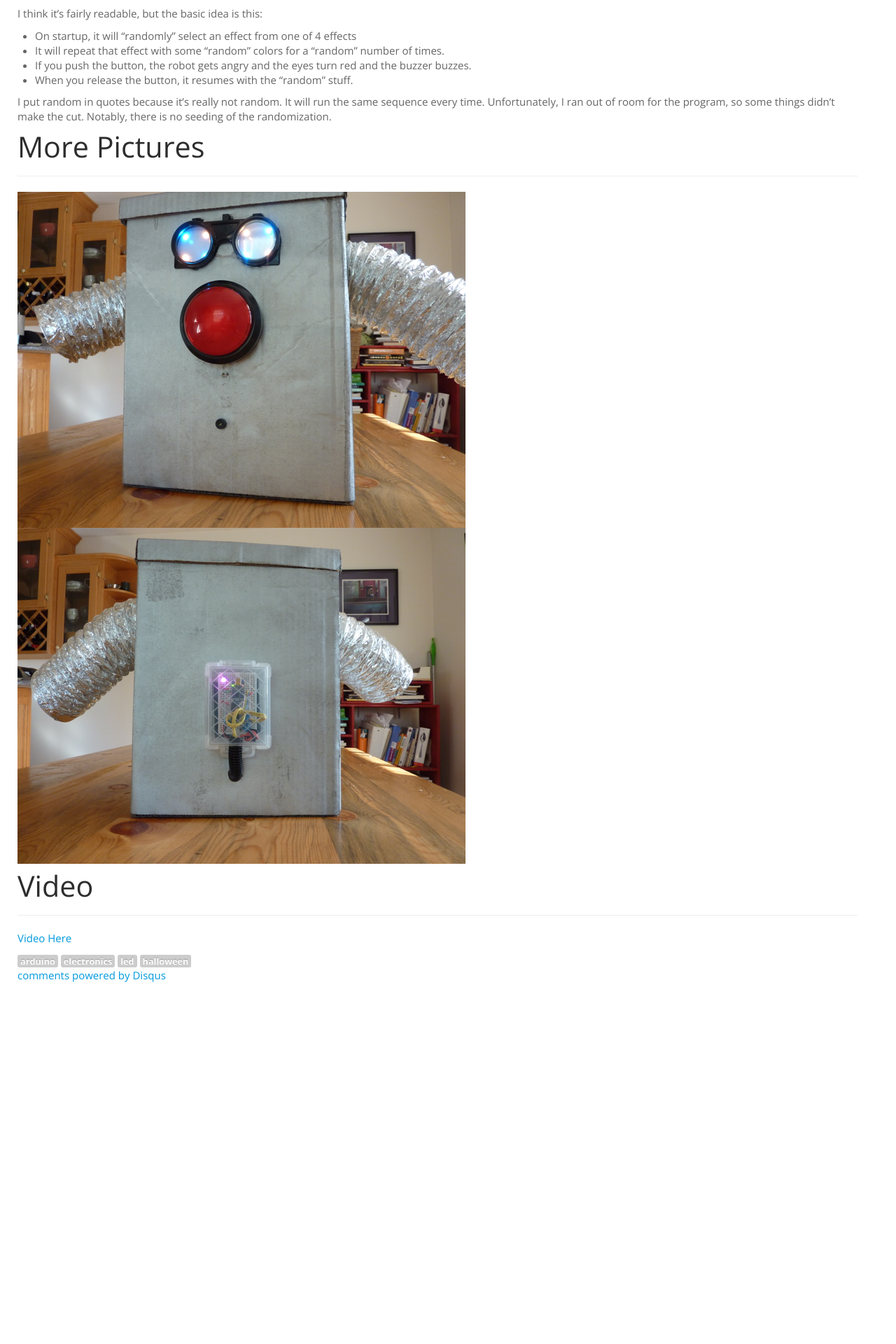
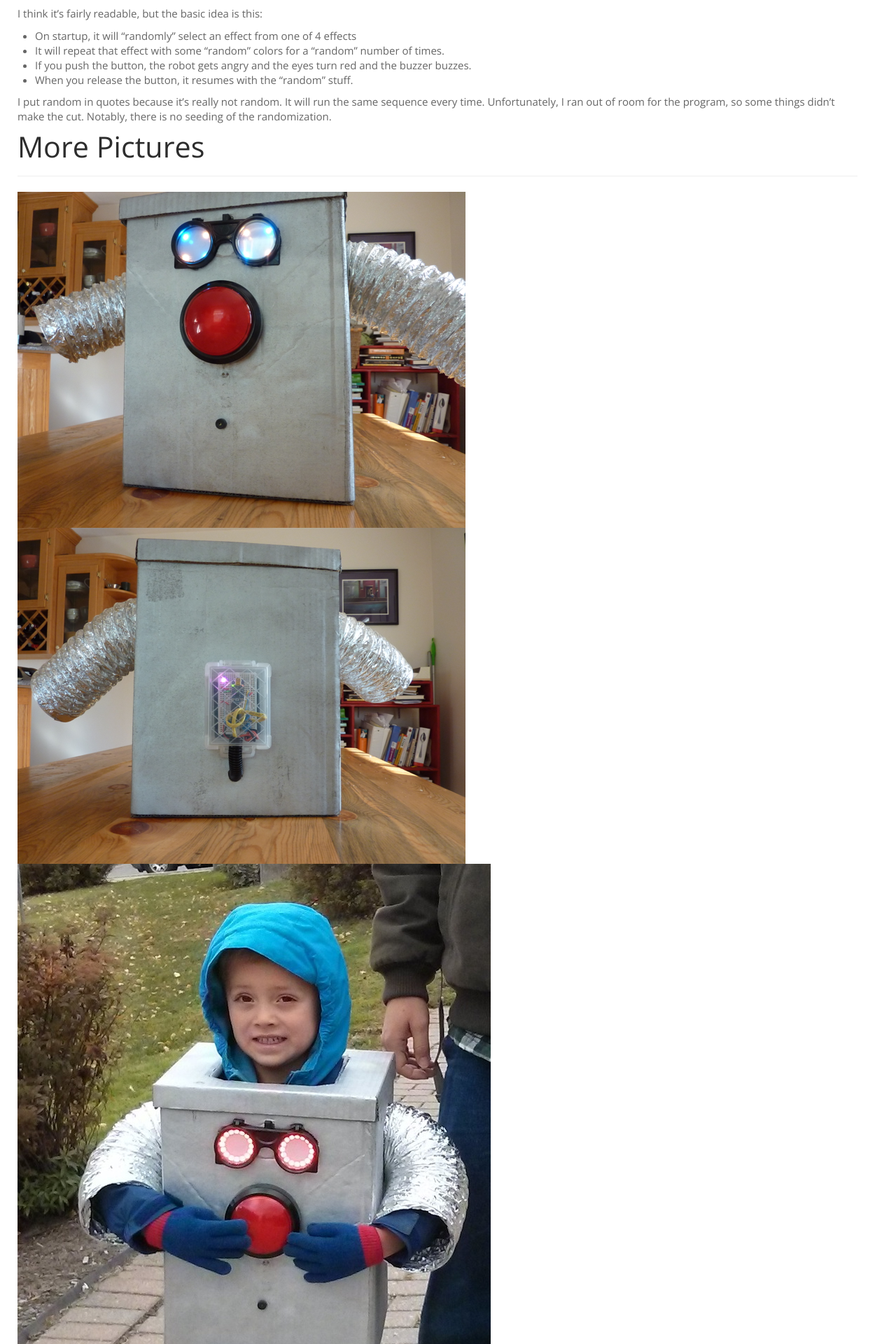
Before and after one commit to smithje/smithje.github.com, a Jekyll site: the page built from _posts/2013-10-22-halloweenbot.md, in a window 1280 px wide. Shown: the part 4480-6400 px from the top of the page at 70% size. Built offline with Jekyll 4.4.1, drawn with Linux system fonts in a browser that asks for light colours; nearby versions of some CDN libraries; comment, search, counter and statistics services are not loaded; before the commit the page ends 5934 px from its top, so only the background shows below that.

Commit message:
content(addition):  Added another photo to halloweenbot post

```diff
--- a/_posts/2013-10-22-halloweenbot.md
+++ b/_posts/2013-10-22-halloweenbot.md
@@ -165,6 +165,7 @@ make the cut.  Notably, there is no seeding of the randomization.
 ---
 ![Front](/assets/halloweenbot/robot_front.png "Front")
 ![Back](/assets/halloweenbot/robot_back.png "Back")
+![Outside](/assets/halloweenbot/outside.jpg "Outside, first outing")
 
 # Video
 ---
```
Also changed, not shown: assets/halloweenbot/outside.jpg (added).
